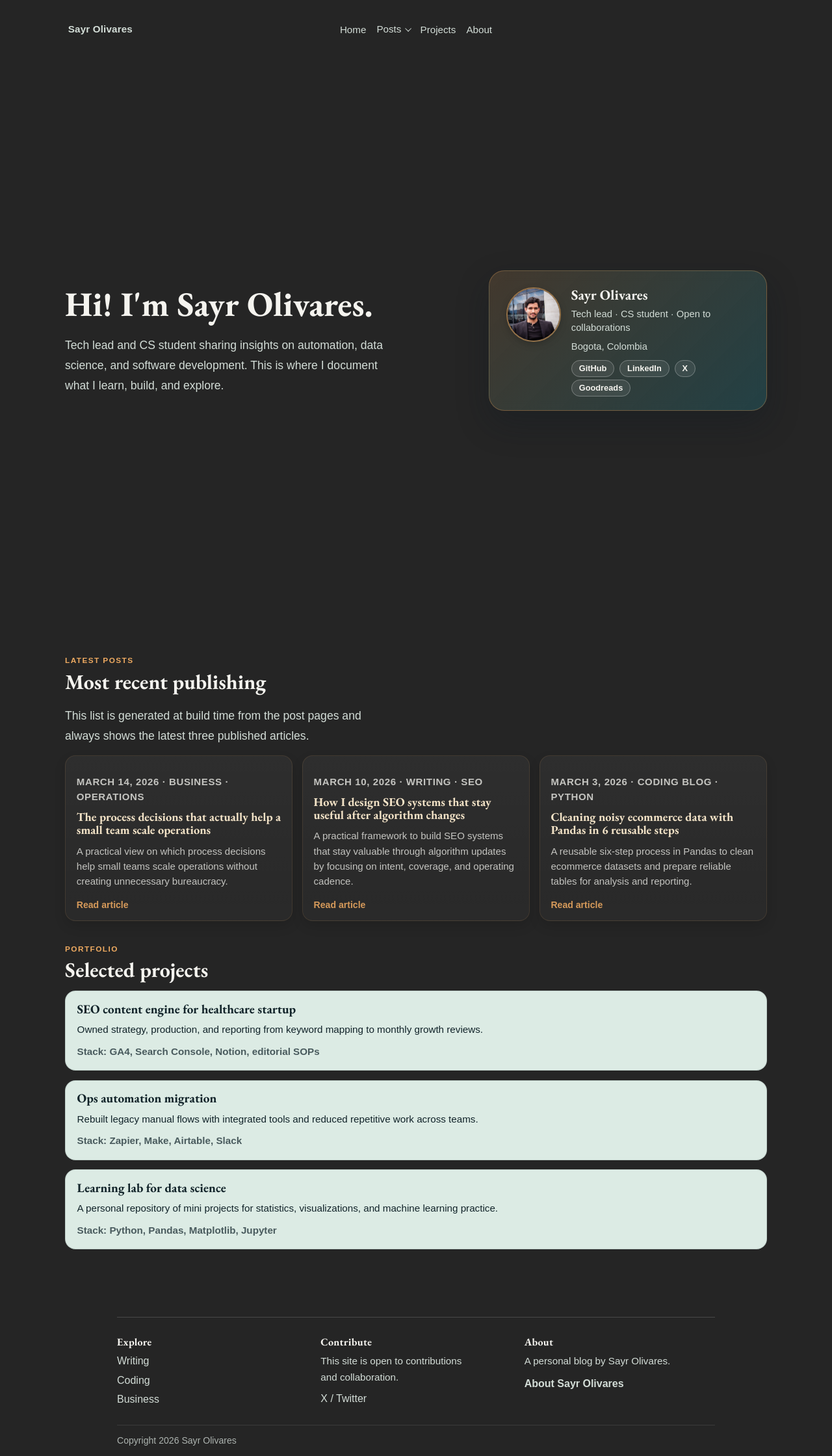
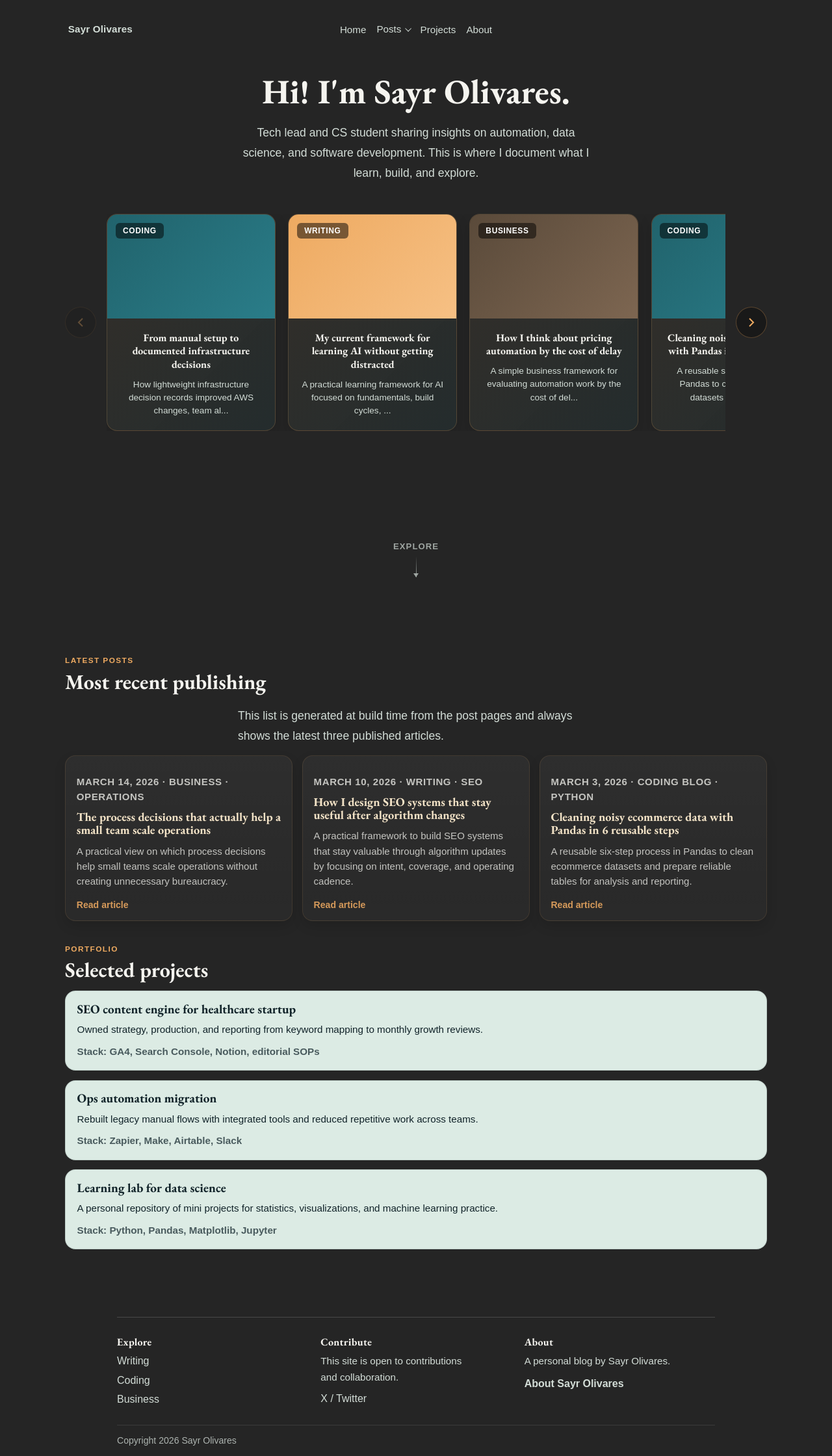
Before and after one commit to sayrolivares/sayrolivares.github.io, a Jekyll site: the page built from index.html, in a window 1280 px wide. Shown: the whole page at 65% size. Built offline with Jekyll 4.4.1, drawn with Linux system fonts in a browser that asks for light colours; some web fonts are replaced.

Commit message:
Centered hero and added a carousel for featured posts.

```diff
--- a/css/style.css
+++ b/css/style.css
@@ -225,13 +225,20 @@ body {
    main reading hierarchy before content cards begin.
    ========================================================================== */
 .hero {
-    display: grid;
-    grid-template-columns: 1.45fr 1fr;
-    gap: 2rem;
+    display: flex;
+    flex-direction: column;
     align-items: center;
+    justify-content: flex-start;
     min-height: 100vh;
     margin-top: 0;
-    padding: 2rem 0;
+    padding-top: 1cm;
+    padding-bottom: 2rem;
+    text-align: center;
+    position: relative;
+}
+
+.hero-content {
+    max-width: 720px;
 }
 
 /* Category archive pages use a simpler intro spacing than the homepage hero. */
@@ -270,91 +277,192 @@ h3 {
 /* The homepage hero uses a larger clamp than archive page headings. */
 h1 {
     font-size: clamp(2rem, 5vw, 3.3rem);
-    max-width: 19ch;
+    max-width: 100%;
 }
 
 /* Common supporting paragraph style for hero and archive intros. */
 .hero-copy {
-    margin: 1.2rem 0 0;
-    max-width: 50ch;
+    margin: 1.2rem auto 0;
+    max-width: 56ch;
     color: var(--muted-ink);
     line-height: 1.75;
     font-size: 1.1rem;
 }
 
-/* ==========================================================================
-   Profile card
-   --------------------------------------------------------------------------
-   The profile chip lives in the homepage hero and gives quick identity,
-   location, and external links in a compact panel.
-   ========================================================================== */
-.profile-chip {
-    /* Semi-transparent gradient with enhanced contrast and modern styling */
-    background: linear-gradient(135deg, rgba(238, 170, 97, 0.15), rgba(33, 99, 108, 0.45));
-    border: 1px solid rgba(238, 170, 97, 0.3);
-    border-radius: 24px;
-    padding: 1.6rem;
-    box-shadow: 0 20px 50px rgba(12, 24, 34, 0.3), 0 0 1px rgba(238, 170, 97, 0.2);
-    display: grid;
-    grid-template-columns: 84px 1fr;
-    gap: 1rem;
-    align-content: center;
-    backdrop-filter: blur(8px);
+/* Scroll indicator */
+.scroll-indicator {
+    position: absolute;
+    bottom: calc(3rem + 1cm);
+    left: 50%;
+    transform: translateX(-50%);
+    display: flex;
+    flex-direction: column;
+    align-items: center;
+    gap: 0.5rem;
+    text-decoration: none;
+    color: var(--muted-ink);
+    transition: all 300ms ease;
+    opacity: 0.7;
 }
 
-/* Fixed avatar sizing prevents the grid from jumping when image ratios vary. */
-.profile-chip img {
-    width: 84px;
-    height: 84px;
-    border-radius: 50%;
-    object-fit: cover;
-    border: 2.5px solid rgba(238, 170, 97, 0.5);
-    box-shadow: 0 4px 12px rgba(0, 0, 0, 0.2);
+.scroll-indicator:hover {
+    opacity: 1;
+    color: var(--accent);
+    transform: translateX(-50%) translateY(4px);
 }
 
-.profile-chip h2 {
-    font-size: 1.35rem;
+.scroll-text {
+    font-size: 0.82rem;
+    font-weight: 600;
+    letter-spacing: 0.08em;
+    text-transform: uppercase;
 }
 
-/* Supporting profile text is intentionally quieter than the name. */
-.profile-chip p {
-    margin: 0.45rem 0 0;
-    color: var(--muted-ink);
-    font-size: 0.92rem;
-    line-height: 1.45;
+.scroll-arrow {
+    width: 1px;
+    height: 32px;
+    background: linear-gradient(to bottom, transparent, currentColor);
+    position: relative;
 }
 
-/* External profile links wrap as pills inside the profile card. */
-.profile-links {
-    list-style: none;
-    margin: 0.8rem 0 0;
-    padding: 0;
-    display: flex;
-    flex-wrap: wrap;
-    gap: 0.8rem 0.5rem;
+.scroll-arrow::after {
+    content: "";
+    position: absolute;
+    bottom: 0;
+    left: 50%;
+    transform: translateX(-50%);
+    width: 0;
+    height: 0;
+    border-left: 4px solid transparent;
+    border-right: 4px solid transparent;
+    border-top: 6px solid currentColor;
 }
 
-/* Remove any default list spacing artifacts. */
-.profile-links li {
-    margin: 0;
+/* Carousel */
+.carousel-container {
+    margin-top: 3rem;
+    width: 100%;
+    max-width: 1200px;
+    position: relative;
+    display: flex;
+    align-items: center;
+    gap: 1rem;
 }
 
-/* Pills are intentionally compact because several need to fit in one card. */
-.profile-links a {
-    color: var(--ink);
-    text-decoration: none;
-    border: 1px solid rgba(255, 255, 255, 0.28);
-    border-radius: 999px;
-    padding: 0.28rem 0.68rem;
-    font-size: 0.8rem;
-    font-weight: 700;
-    background: rgba(255, 255, 255, 0.08);
+.carousel-track-wrapper {
+    overflow: hidden;
+    width: 100%;
 }
 
-/* Hover state mirrors the rest of the palette system. */
-.profile-links a:hover {
+.carousel-track {
+    display: flex;
+    gap: 1.2rem;
+    transition: transform 600ms cubic-bezier(0.4, 0, 0.2, 1);
+}
+
+.carousel-item {
+    flex: 0 0 calc(25% - 0.9rem);
+    min-width: 260px;
+    background: linear-gradient(135deg, rgba(238, 170, 97, 0.08), rgba(33, 99, 108, 0.12));
+    border: 1px solid rgba(238, 170, 97, 0.2);
+    border-radius: 16px;
+    overflow: hidden;
+    text-decoration: none;
+    transition: all 300ms ease;
+    box-shadow: 0 8px 20px rgba(0, 0, 0, 0.15);
+}
+
+.carousel-item:hover {
+    transform: translateY(-6px);
+    box-shadow: 0 16px 32px rgba(0, 0, 0, 0.25);
     border-color: var(--accent);
+}
+
+.carousel-image {
+    height: 160px;
+    position: relative;
+    background: linear-gradient(135deg, var(--teal), var(--accent));
+    display: flex;
+    align-items: center;
+    justify-content: center;
+}
+
+.carousel-image[data-category="coding"] {
+    background: linear-gradient(135deg, #21636c, #2a7d89);
+}
+
+.carousel-image[data-category="writing"] {
+    background: linear-gradient(135deg, #eeaa61, #f6c084);
+}
+
+.carousel-image[data-category="business"] {
+    background: linear-gradient(135deg, #5a4a3a, #7d6651);
+}
+
+.carousel-category {
+    position: absolute;
+    top: 0.8rem;
+    left: 0.8rem;
+    background: rgba(0, 0, 0, 0.5);
+    color: white;
+    padding: 0.3rem 0.7rem;
+    border-radius: 6px;
+    font-size: 0.75rem;
+    font-weight: 700;
+    text-transform: uppercase;
+    letter-spacing: 0.05em;
+}
+
+.carousel-content {
+    padding: 1.2rem;
+}
+
+.carousel-content h3 {
+    margin: 0;
+    font-size: 1rem;
+    color: var(--ink);
+    line-height: 1.3;
+    font-weight: 700;
+}
+
+.carousel-content p {
+    margin: 0.6rem 0 0;
+    font-size: 0.85rem;
+    color: var(--muted-ink);
+    line-height: 1.5;
+}
+
+.carousel-nav {
+    flex-shrink: 0;
+    width: 48px;
+    height: 48px;
+    border-radius: 50%;
+    border: 1px solid rgba(238, 170, 97, 0.3);
+    background: rgba(0, 0, 0, 0.3);
     color: var(--accent);
+    cursor: pointer;
+    display: flex;
+    align-items: center;
+    justify-content: center;
+    transition: all 250ms ease;
+    backdrop-filter: blur(4px);
+}
+
+.carousel-nav:hover {
+    background: rgba(238, 170, 97, 0.2);
+    border-color: var(--accent);
+    transform: scale(1.1);
+}
+
+.carousel-nav:disabled {
+    opacity: 0.3;
+    cursor: not-allowed;
+    transform: scale(1);
+}
+
+.carousel-nav svg {
+    width: 24px;
+    height: 24px;
 }
 
 /* ==========================================================================
@@ -913,14 +1021,24 @@ button:focus-visible {
         grid-template-columns: 1fr;
     }
 
-    /* Tighten the homepage profile card image/text layout. */
-    .profile-chip {
-        grid-template-columns: 72px 1fr;
+    /* Carousel adjustments for mobile */
+    .carousel-container {
+        gap: 0.5rem;
+        margin-top: 2rem;
     }
 
-    .profile-chip img {
-        width: 72px;
-        height: 72px;
+    .carousel-item {
+        flex: 0 0 calc(50% - 0.6rem);
+        min-width: 200px;
+    }
+
+    .carousel-nav {
+        width: 40px;
+        height: 40px;
+    }
+
+    .carousel-image {
+        height: 140px;
     }
 
     /* Related content becomes single column to avoid narrow cards. */
--- a/index.html
+++ b/index.html
@@ -7,10 +7,32 @@ og_description: Notes on Computer Science, research and automation.
 schema_type: person
 og_type: website
 nav_label: Main navigation
+# Edit this list to control exactly which posts appear in the homepage carousel.
+# Use each post page path relative to the project root.
+# The carousel shows posts in the same order they are listed here.
+featured_posts:
+  - posts/coding/aws-infrastructure-decisions.html
+  - posts/writing/ai-learning-framework.html
+  - posts/business/pricing-automation-cost-of-delay.html
+  - posts/coding/pandas-ecommerce-cleaning-steps.html
+  - posts/writing/cs-study-changed-my-leadership.html
+  - posts/business/process-decisions-scale-operations.html
+  - posts/coding/zapier-ops-workflow-95-percent.html
 ---
 {% assign post_pages = site.pages | where: "layout", "post" | sort: "date" | reverse %}
+{% comment %}
+Convert the manual featured_posts list above into page objects.
+Only posts listed in featured_posts are rendered in the homepage carousel.
+{% endcomment %}
+{% assign carousel_posts = "" | split: "" %}
+{% for post_path in page.featured_posts %}
+  {% assign found_post = site.pages | where: "path", post_path | first %}
+  {% if found_post %}
+    {% assign carousel_posts = carousel_posts | push: found_post %}
+  {% endif %}
+{% endfor %}
 <section class="hero" id="about">
-    <div>
+    <div class="hero-content">
         <h1>Hi! I'm Sayr Olivares.</h1>
         <p class="hero-copy">
             Tech lead and CS student sharing insights on automation, data science, and software development.
@@ -18,20 +40,39 @@ nav_label: Main navigation
         </p>
     </div>
 
-    <aside class="profile-chip">
-        <img src="{{ '/assets/images/picture.jpg' | relative_url }}" alt="Portrait of Sayr Olivares">
-        <div>
-            <h2>Sayr Olivares</h2>
-            <p>Tech lead · CS student · Open to collaborations</p>
-            <p>Bogota, Colombia</p>
-            <ul class="profile-links" aria-label="Connect links">
-                <li><a href="https://github.com/sayrolivares" target="_blank" rel="noopener">GitHub</a></li>
-                <li><a href="https://www.linkedin.com/in/sayrolivares" target="_blank" rel="noopener">LinkedIn</a></li>
-                <li><a href="https://x.com/sayrolivares" target="_blank" rel="noopener">X</a></li>
-                <li><a href="https://www.goodreads.com/user/show/124600732-sayr-olivares" target="_blank" rel="noopener">Goodreads</a></li>
-            </ul>
+    <!-- Homepage carousel: cards come from the featured_posts list in the front matter above. -->
+    <div class="carousel-container">
+        <button class="carousel-nav carousel-nav-left" aria-label="Previous posts">
+            <svg width="24" height="24" viewBox="0 0 24 24" fill="none" stroke="currentColor" stroke-width="2">
+                <path d="M15 18l-6-6 6-6"/>
+            </svg>
+        </button>
+        <div class="carousel-track-wrapper">
+            <div class="carousel-track">
+                {% for post in carousel_posts %}
+                <a href="{{ post.url | relative_url }}" class="carousel-item">
+                    <div class="carousel-image" data-category="{{ post.category_slug }}">
+                        <span class="carousel-category">{{ post.category_nav_label }}</span>
+                    </div>
+                    <div class="carousel-content">
+                        <h3>{{ post.title }}</h3>
+                        <p>{{ post.description | truncate: 80 }}</p>
+                    </div>
+                </a>
+                {% endfor %}
+            </div>
         </div>
-    </aside>
+        <button class="carousel-nav carousel-nav-right" aria-label="Next posts">
+            <svg width="24" height="24" viewBox="0 0 24 24" fill="none" stroke="currentColor" stroke-width="2">
+                <path d="M9 18l6-6-6-6"/>
+            </svg>
+        </button>
+    </div>
+
+    <a href="#posts" class="scroll-indicator" aria-label="Scroll to content">
+        <span class="scroll-text">Explore</span>
+        <span class="scroll-arrow"></span>
+    </a>
 </section>
 
 <section class="content-section" id="posts" aria-labelledby="posts-title">
@@ -41,6 +82,7 @@ nav_label: Main navigation
         <p class="hero-copy">This list is generated at build time from the post pages and always shows the latest three published articles.</p>
     </div>
     <div class="card-grid" data-post-list="latest">
+        <!-- This section is automatic: it always shows the 3 most recent published posts. -->
         {% for post in post_pages limit: 3 %}
             {% include post_card.html post=post %}
         {% endfor %}
--- a/js/main.js
+++ b/js/main.js
@@ -60,3 +60,110 @@ function initNavDropdown(dropdown) {
 }
 
 document.querySelectorAll(".nav-dropdown").forEach(initNavDropdown);
+
+// Carousel behavior only: the homepage decides which posts appear by editing
+// the featured_posts list in index.html.
+const carousel = document.querySelector('.carousel-track');
+if (carousel) {
+    const track = carousel;
+    const items = Array.from(carousel.children);
+    const prevBtn = document.querySelector('.carousel-nav-left');
+    const nextBtn = document.querySelector('.carousel-nav-right');
+
+    let currentIndex = 0;
+    let autoScrollTimer;
+    let pauseTimer;
+
+    function getItemsToShow() {
+        return window.matchMedia("(min-width: 641px)").matches ? 4 : 2;
+    }
+
+    function getItemWidth() {
+        return items[0] ? items[0].getBoundingClientRect().width : 0;
+    }
+
+    function getMaxIndex() {
+        return Math.max(0, items.length - getItemsToShow());
+    }
+
+    function updateCarousel() {
+        const itemWidth = getItemWidth();
+        const gap = 20; // 1.2rem gap converted to pixels
+        const offset = currentIndex * (itemWidth + gap);
+        track.style.transform = `translateX(-${offset}px)`;
+
+        // Update button states
+        const maxIndex = getMaxIndex();
+        if (prevBtn) prevBtn.disabled = currentIndex === 0;
+        if (nextBtn) nextBtn.disabled = currentIndex >= maxIndex;
+    }
+
+    function scrollNext() {
+        const maxIndex = getMaxIndex();
+        if (currentIndex < maxIndex) {
+            currentIndex++;
+        } else {
+            // Loop back to start
+            currentIndex = 0;
+        }
+        updateCarousel();
+    }
+
+    function scrollPrev() {
+        if (currentIndex > 0) {
+            currentIndex--;
+            updateCarousel();
+        }
+    }
+
+    function startAutoScroll() {
+        clearInterval(autoScrollTimer);
+        autoScrollTimer = setInterval(scrollNext, 5000);
+    }
+
+    function stopAutoScroll(pauseDuration = 10000) {
+        clearInterval(autoScrollTimer);
+        clearTimeout(pauseTimer);
+
+        if (pauseDuration > 0) {
+            pauseTimer = setTimeout(startAutoScroll, pauseDuration);
+        }
+    }
+
+    // Event listeners
+    if (prevBtn) {
+        prevBtn.addEventListener('click', function() {
+            scrollPrev();
+            stopAutoScroll();
+        });
+    }
+
+    if (nextBtn) {
+        nextBtn.addEventListener('click', function() {
+            scrollNext();
+            stopAutoScroll();
+        });
+    }
+
+    // Pause on hover
+    carousel.addEventListener('mouseenter', function() {
+        stopAutoScroll(0);
+    });
+
+    carousel.addEventListener('mouseleave', function() {
+        startAutoScroll();
+    });
+
+    // Initialize
+    updateCarousel();
+    startAutoScroll();
+
+    // Handle window resize
+    let resizeTimer;
+    window.addEventListener('resize', function() {
+        clearTimeout(resizeTimer);
+        resizeTimer = setTimeout(function() {
+            updateCarousel();
+        }, 250);
+    });
+}
```
